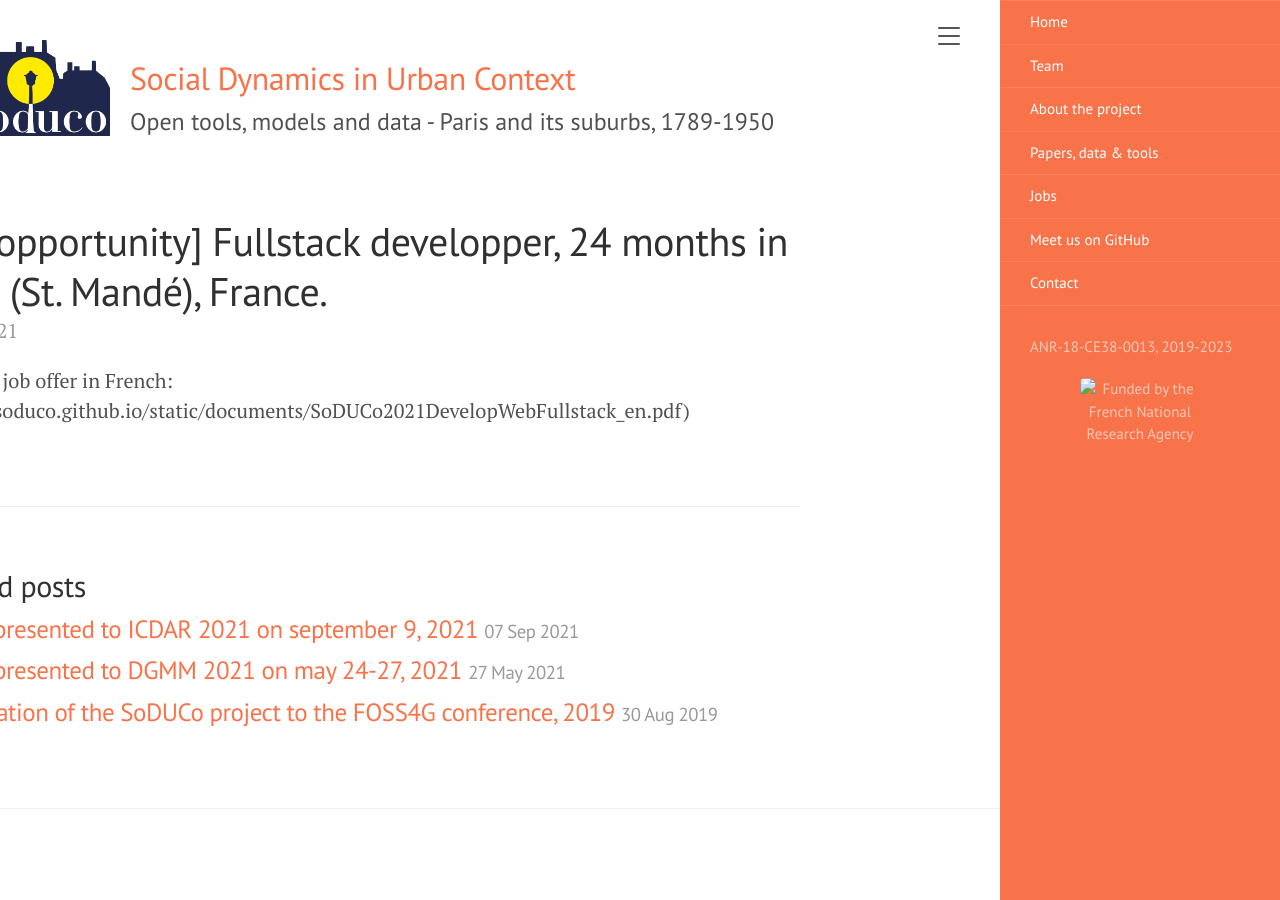
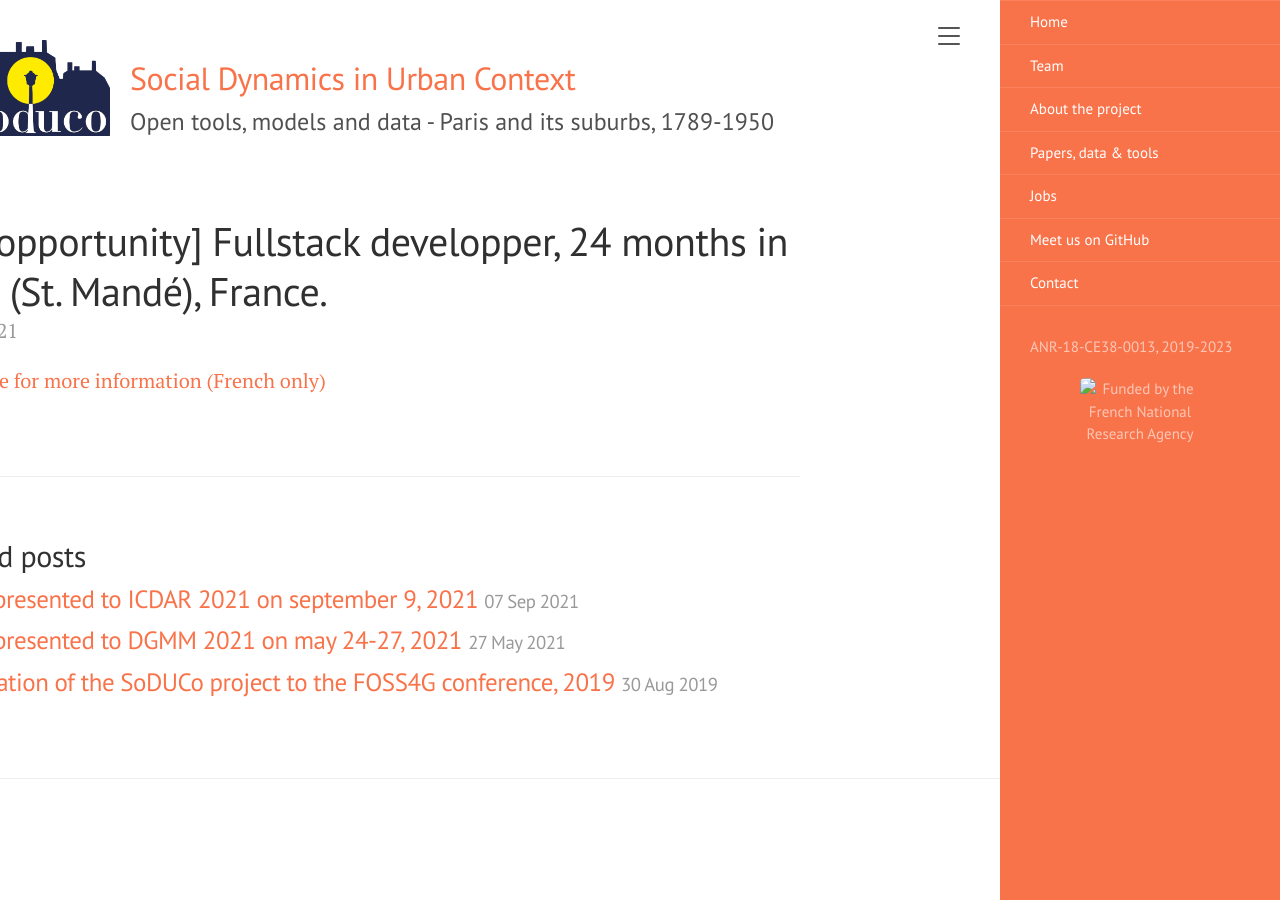
Before and after one commit to soduco/soduco.github.io, a Jekyll site: the page built from _posts/2021-07-23-job_engineer.md, in a window 1280 px wide. Built offline with Jekyll 4.4.1, drawn with Linux system fonts in a browser that asks for light colours.

Commit message:
Fix link to ing. job offer

```diff
--- a/_posts/2021-07-23-job_engineer.md
+++ b/_posts/2021-07-23-job_engineer.md
@@ -3,5 +3,4 @@ layout: post
 title: "[Job opportunity] Fullstack developper, 24 months in Paris (St. Mandé), France."
 tag: job
 ---
-
-Read the job offer in French: (https://soduco.github.io/static/documents/SoDUCo2021DevelopWebFullstack_en.pdf)
+[Click here for more information (French only)](https://soduco.github.io/static/documents/SoDUCo2021DevelopWebFullstack_en.pdf)
```
